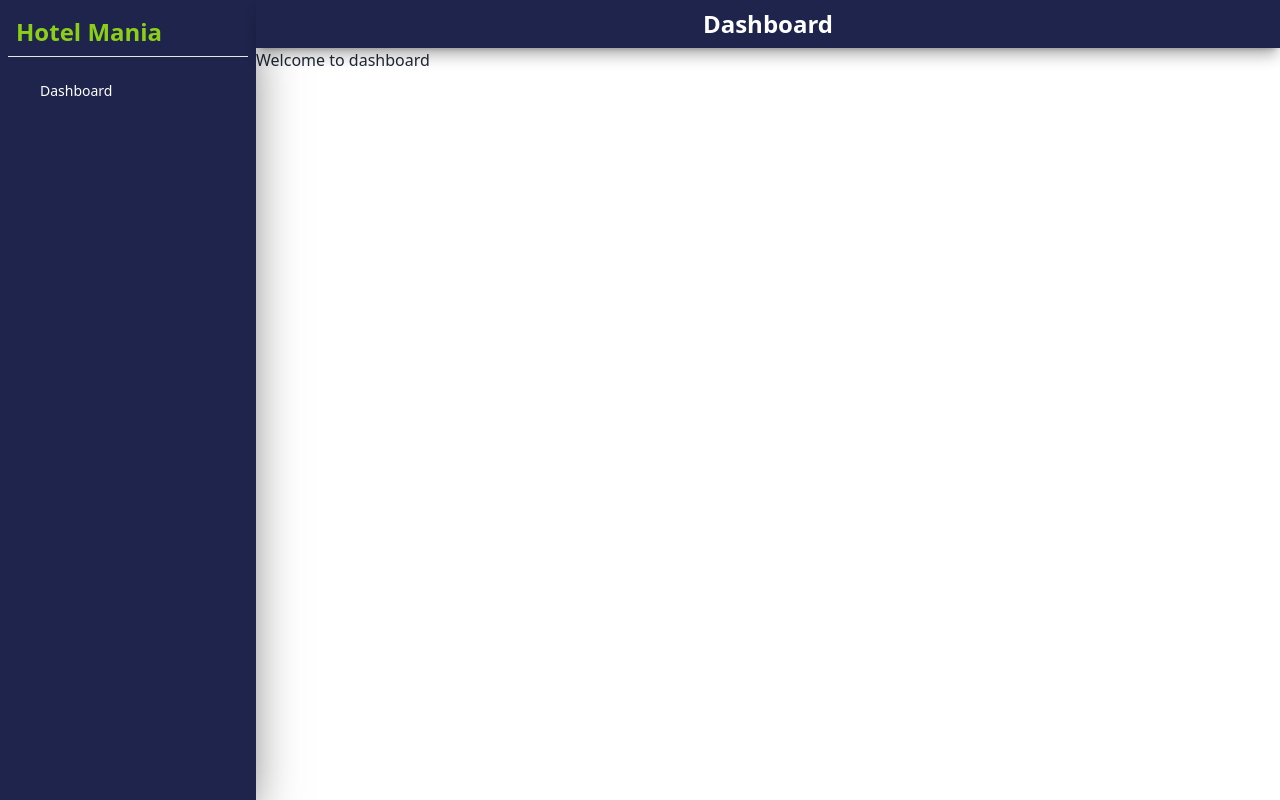
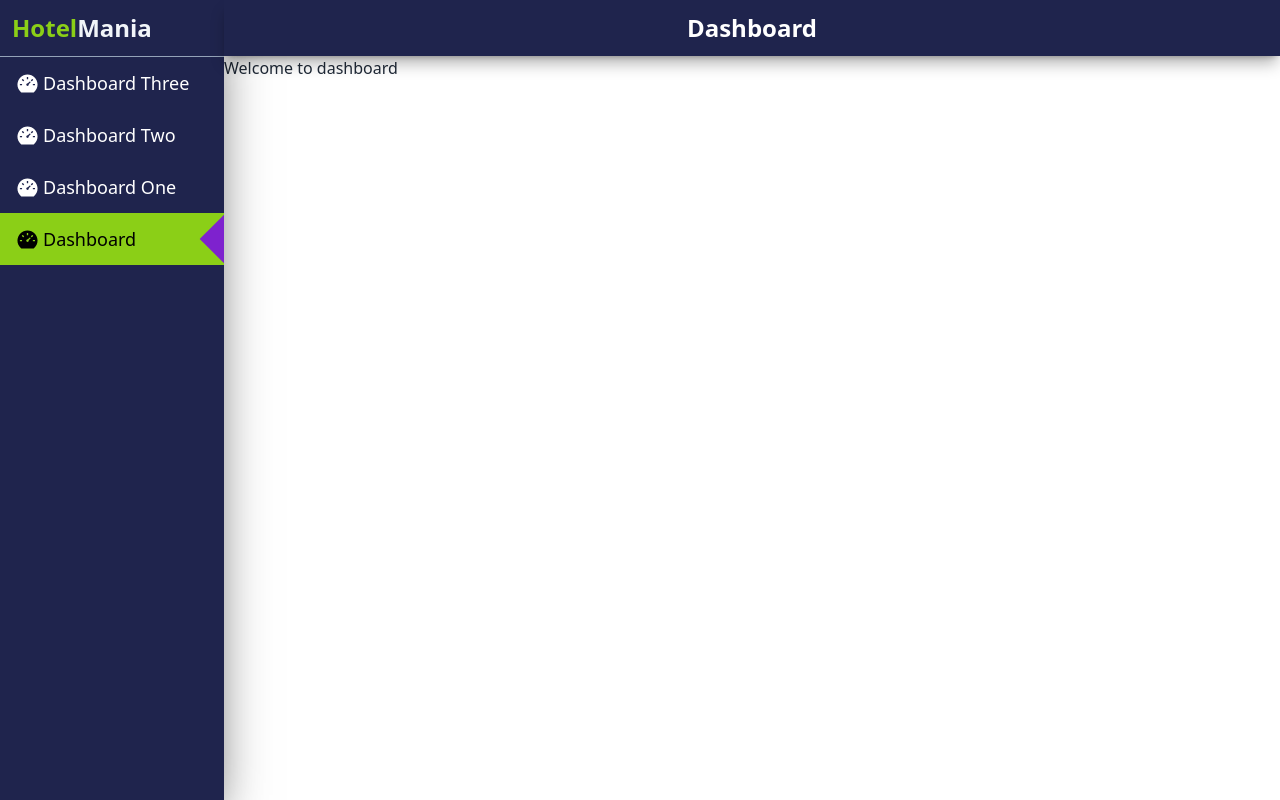
Before and after one commit to ihsajjad/HotelMania-MERN-Application, a React (Vite) app in the folder frontend/: page /dashboard in a window 1280 px wide. Built offline with nearby package versions, Linux system fonts and the light colour scheme; no server answers.

Commit message:
Frontend: improved dashboard design

```diff
--- a/frontend/src/components/LeftSideBar.tsx
+++ b/frontend/src/components/LeftSideBar.tsx
@@ -1,5 +1,5 @@
 import { AiFillDashboard } from "react-icons/ai";
-import { Link } from "react-router-dom";
+import { Link, useLocation } from "react-router-dom";
 import { useAppContext } from "../contexts/UseContexts";
 
 interface NavItemType {
@@ -9,6 +9,7 @@ interface NavItemType {
 }
 const LeftSideBar = () => {
   const { isLogin, user, logOut } = useAppContext() || {};
+  const location = useLocation();
 
   let navLinks: NavItemType[] = [];
 
@@ -49,7 +50,22 @@ const LeftSideBar = () => {
   navLinks.unshift({
     label: "Dashboard",
     link: "/dashboard",
-    icon: <AiFillDashboard />,
+    icon: <AiFillDashboard size={23} />,
+  });
+  navLinks.unshift({
+    label: "Dashboard One",
+    link: "/dashboard1",
+    icon: <AiFillDashboard size={23} />,
+  });
+  navLinks.unshift({
+    label: "Dashboard Two",
+    link: "/dashboard2",
+    icon: <AiFillDashboard size={23} />,
+  });
+  navLinks.unshift({
+    label: "Dashboard Three",
+    link: "/dashboard3",
+    icon: <AiFillDashboard size={23} />,
   });
 
   return (
@@ -59,16 +75,26 @@ const LeftSideBar = () => {
         aria-label="close sidebar"
         className="drawer-overlay"
       ></label>
-      <div className="menu h-full bg-[var(--bg-color)] flex flex-col">
-        <h3 className="text-2xl font-bold p-2  text-[var(--main-color)] ">
-          Hotel Mania
-        </h3>
-        <hr />
-        <ul className=" p-4 w-60 text-white bg-[var(--bg-color)] flex-grow">
+      <div className="h-full bg-[var(--bg-color)] flex flex-col p-0">
+        <Link
+          to="/"
+          className="text-2xl font-bold p-3 text-[var(--main-color)] "
+        >
+          Hotel<span className="text-slate-100">Mania</span>
+        </Link>
+        <hr className="border-1 border-slate-400" />
+        <ul className=" w-56 text-white bg-[var(--bg-color)] flex-grow">
           {navLinks &&
             navLinks.map((item) => (
-              <li key={item.link}>
+              <li
+                key={item.link}
+                className={`flex flex-row gap-1 items-center relative overflow-hidden text-lg p-3 pl-4 ${location.pathname === item.link ? "bg-[var(--main-color)] text-black" : ""}`}
+              >
+                <span>{item.icon}</span>
                 <Link to={item.link}>{item.label}</Link>
+                <div
+                  className={`bg-purple-700 h-10 w-10 -right-6 rotate-45 ${location.pathname === item.link ? "absolute" : "hidden"}`}
+                ></div>
               </li>
             ))}
         </ul>
--- a/frontend/src/index.css
+++ b/frontend/src/index.css
@@ -9,9 +9,13 @@
   --main-color: #8bcf17;
 }
 
-a {
-  @apply hover:text-[var(--main-color)] duration-300;
+* {
+  @apply p-0 m-0;
 }
+
+/* a {
+  @apply hover:text-[var(--main-color)]  duration-300;
+} */
 
 .custom-btn {
   /* text-white hover:bg-transparent text-main border-[text-main]*/
--- a/frontend/src/layouts/DashboardLayout.tsx
+++ b/frontend/src/layouts/DashboardLayout.tsx
@@ -12,7 +12,7 @@ const DashboardLayout = () => {
       <input id="my-drawer-2" type="checkbox" className="drawer-toggle" />
       <div className="drawer-content">
         <div className="sticky top-0 left-0 z-10 shadow-lg shadow-[#0000004f]">
-          <div className="relative  bg-[var(--bg-color)] text-white flex items-center justify-center min-h-12 text-2xl font-bold">
+          <div className="relative bg-[var(--bg-color)] text-white flex items-center justify-center md:min-h-14 min-h-12 text-2xl font-bold">
             <label
               htmlFor="my-drawer-2"
               className="p-2 text-white drawer-button lg:hidden absolute top-1 left-1 "
```
Also changed, not shown: 2 other files (tests, documents, lock files or other folders).
